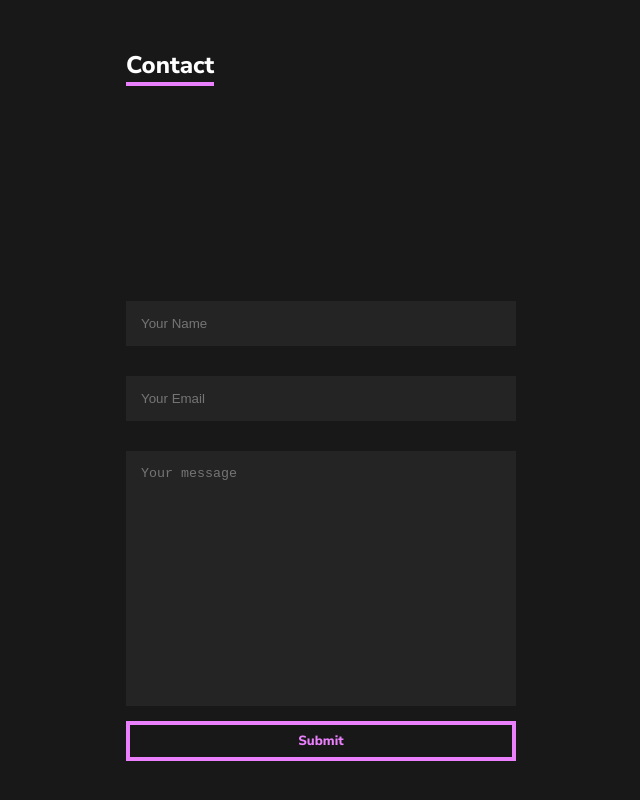
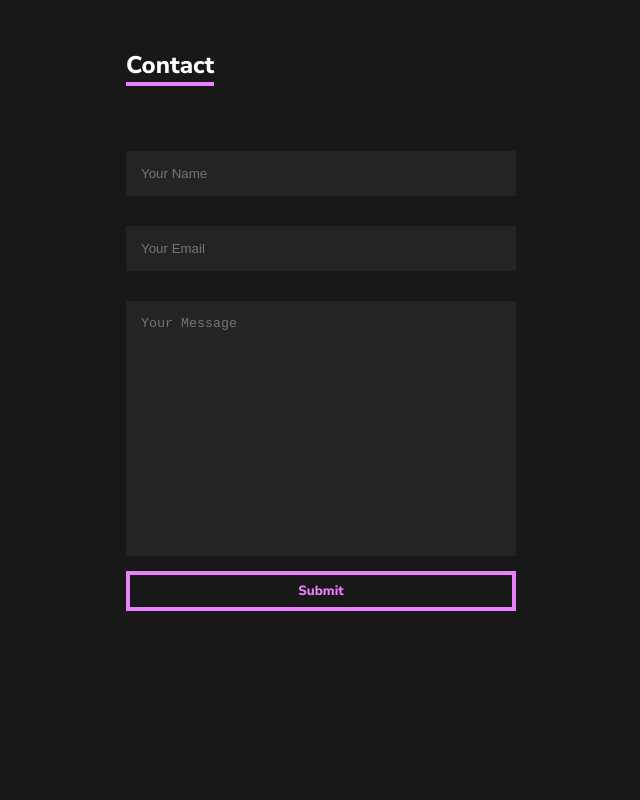
Before and after one commit to rcristea/rcristea, a React (Create React App) app in the folder frontend/: page / in a window 1280 px wide. Shown: the part 6719-7519 px from the top of the page, without its empty margins (124-764 px from the left). Built offline with nearby package versions, Linux system fonts and the light colour scheme.

Commit message:
Minor UI changes

```diff
--- a/frontend/src/assets/css/portfolio.css
+++ b/frontend/src/assets/css/portfolio.css
@@ -297,6 +297,10 @@ html {
   color: var(--theme-dark-secondary);
 }
 
+.mt-50 {
+  margin-top: 50px !important;
+}
+
 @media screen and (max-width: 1600px) {
   .card-container {
     grid-template-columns: 1fr 1fr;
--- a/frontend/src/components/Portfolio/Contact/Contact.js
+++ b/frontend/src/components/Portfolio/Contact/Contact.js
@@ -14,12 +14,12 @@ class Contact extends Component {
           <div className='section-header'>
             <h2>Contact</h2>
           </div>
-          <div className='section-content mw-50'>
+          <div className='section-content mw-50 mt-50'>
             <div className='contact-from-container'>
               <form className='contact-form' onSubmit={this.handleSubmit}>
                 <input type='text' placeholder='Your Name' name='name'/>
                 <input type='email' placeholder='Your Email' name='email' />
-                <textarea placeholder='Your message' rows='15' />
+                <textarea placeholder='Your Message' rows='15' />
                 <button type='submit' className='contact-form-submit'>Submit</button>
               </form>
             </div>
```
